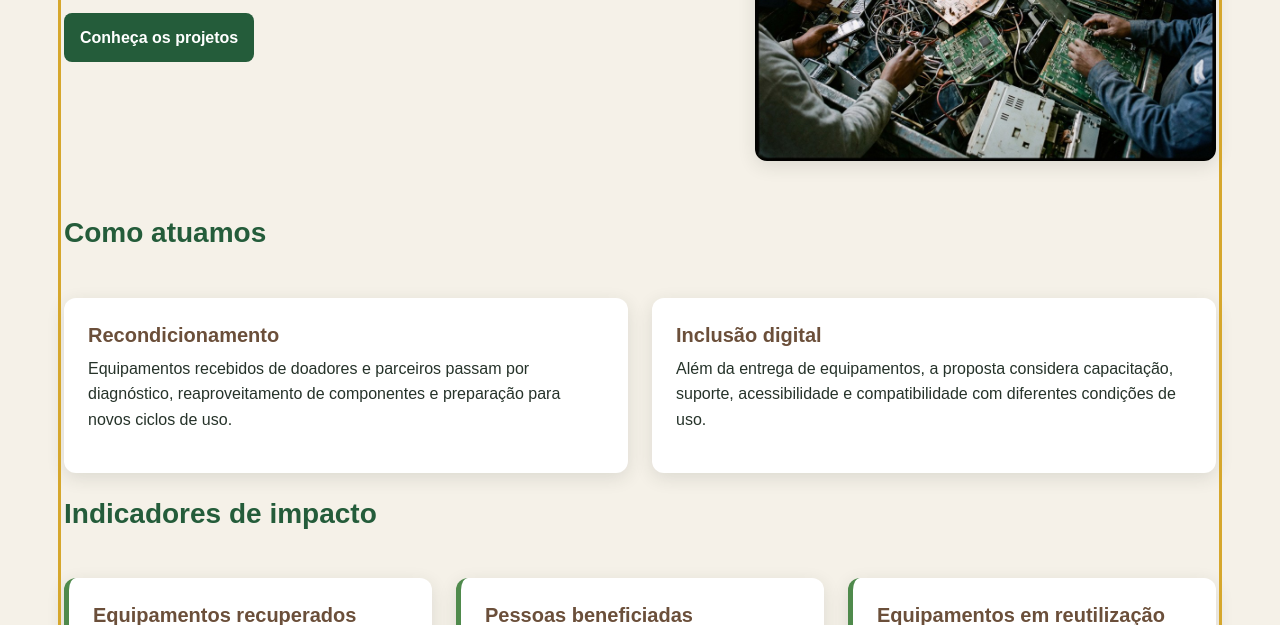
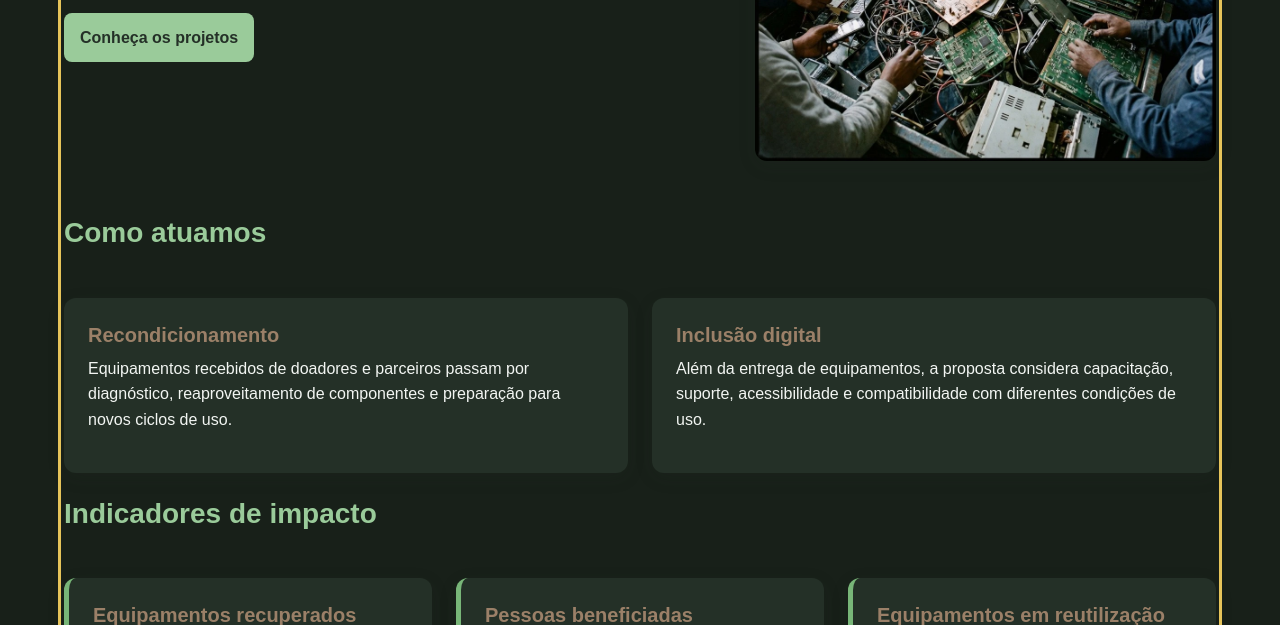
Before and after one commit to HW-Yozora/ReConecta, a website built with Vite: page html/index.html in a window 1280 px wide. Shown: the part 475-1100 px from the top of the page. Built offline with nearby package versions, Linux system fonts and the dark colour scheme.

Commit message:
feat: melhora acessibilidade da interface

```diff
--- a/css/style.css
+++ b/css/style.css
@@ -338,8 +338,19 @@ fieldset{
   border-radius:var(--raio);
   padding:var(--s4);
   background:var(--branco)
+
 }
 
+input,
+select{
+  color:var(--texto);
+  background-color:var(--branco);
+}
+
+input::placeholder{
+  color:var(--cinza);
+  opacity:1;
+}
 legend{
   padding:0 .5rem;
   color:var(--verde-escuro);
@@ -590,3 +601,24 @@ input[type=radio]{width:auto}
     transition:none!important
   }
 }
+@media (prefers-color-scheme: dark) {
+    :root {
+        --fundo: #182019;
+        --branco: #243027;
+        --texto: #F2F5F2;
+        --cinza: #CBD5CE;
+
+        --verde-escuro: #9ACB9A;
+        --verde: #78B678;
+        --verde-claro: #B8D89B;
+
+        --marrom: #9B8068;
+        --amarelo: #E6C45A;
+        --laranja: #F0A05A;
+        --rosa: #D98AA5;
+
+        --erro: #FF9B9B;
+        --sucesso: #8FD9A8;
+        --borda: #667269;
+    }
+}
--- a/html/index.html
+++ b/html/index.html
@@ -1,6 +1,8 @@
 <!DOCTYPE html>
 <html lang="pt-BR">
 <head>
+<link rel="stylesheet" href="../css/style.css">
+<link rel="icon" href="../img/favicon.svg" type="image/svg+xml">
 <meta charset="UTF-8">
 <meta name="viewport" content="width=device-width, initial-scale=1.0">
 <meta name="description" content="ReConecta: inclusão digital, recondicionamento de equipamentos e sustentabilidade.">
--- a/js/templates.js
+++ b/js/templates.js
@@ -1,4 +1,4 @@
-import equipamentos from "../img/equipamentos.jpg";
+import equipamentos from "../img/equipamentos.webp";
 import {projetos,impacto} from "./dados.js";
 
 const escapeHTML=value=>String(value).replace(
```
Also changed, not shown: img/equipamentos.webp (added), img/favicon.svg (added), vercel.json (added).
